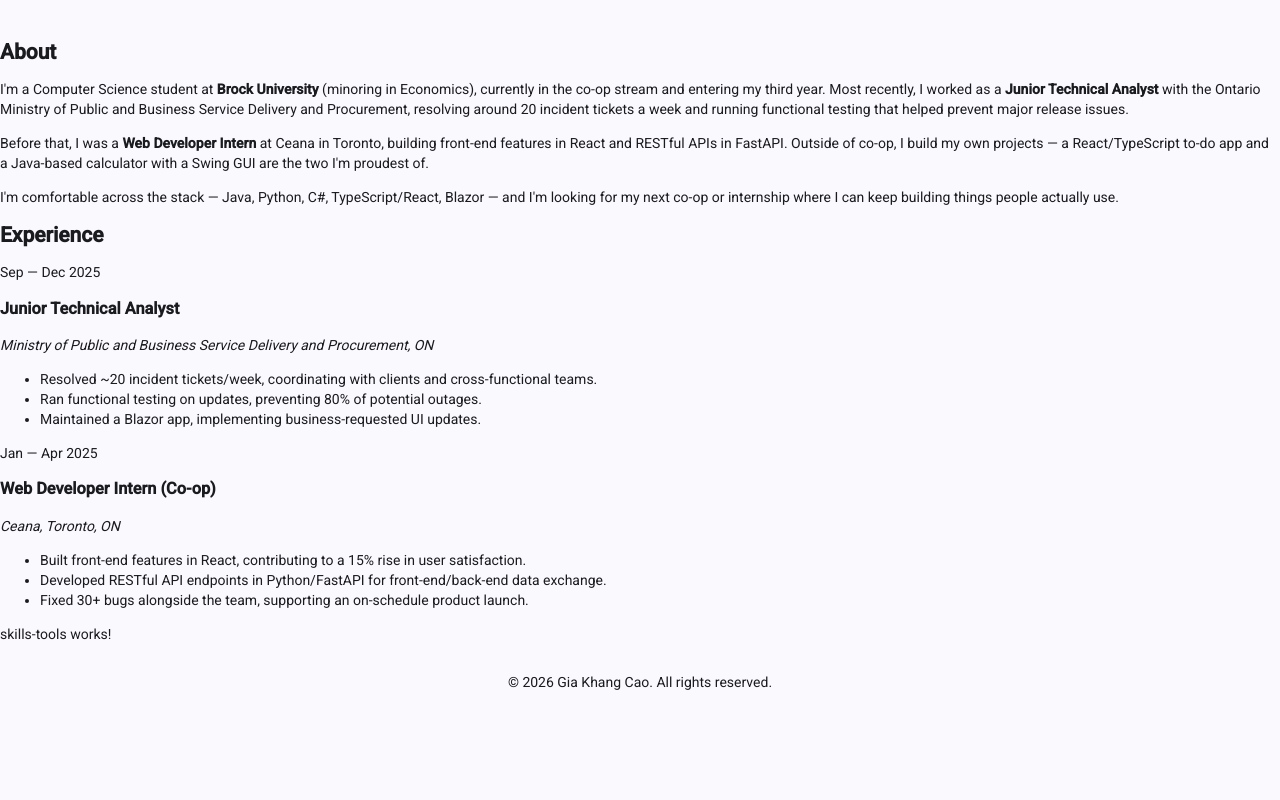
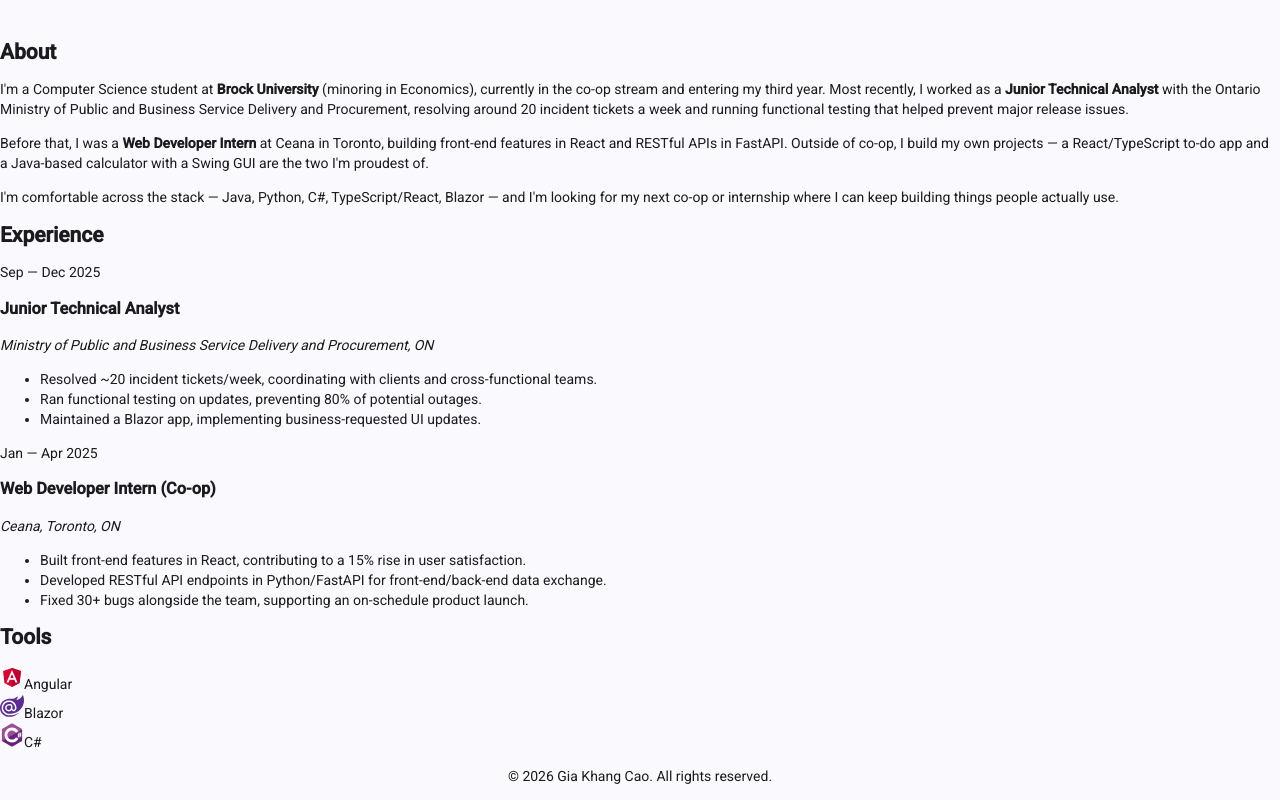
Before and after one commit to GiaKhangCao/Portfolio, an Angular app: page /portfolio in a window 1280 px wide. Shown: the part 359-1159 px from the top of the page. Before the commit the page ends 1065 px from the top, so only its background shows below. Built offline with nearby package versions, Linux system fonts and the light colour scheme.

Commit message:
Implement skill badges

```diff
--- a/src/app/components/sections/skills-tools/skills-tools.html
+++ b/src/app/components/sections/skills-tools/skills-tools.html
@@ -1 +1,9 @@
-<p>skills-tools works!</p>
+<section class="skill-section">
+    <h2>Tools</h2>
+
+    <div>
+        @for (skillItem of skills; track skillItem.name) {
+            <app-badge [skill] = "skillItem"></app-badge>
+        }
+    </div>
+</section>
--- a/src/app/components/sections/skills-tools/skills-tools.ts
+++ b/src/app/components/sections/skills-tools/skills-tools.ts
@@ -1,11 +1,26 @@
 import { Component } from '@angular/core';
+import { Skill } from '../../../models/skill-model';
+import { Badge } from '../../badge/badge';
 
 @Component({
   selector: 'app-skills-tools',
-  imports: [],
+  imports: [Badge],
   templateUrl: './skills-tools.html',
   styleUrl: './skills-tools.scss',
 })
 export class SkillsTools {
-
+  skills: Skill[] = [
+    {
+      name: 'Angular',
+      iconName: 'Angular'
+    },
+    {
+      name: 'Blazor',
+      iconName: 'Blazor'
+    },
+    {
+      name: 'C#',
+      iconName: 'C#'
+    },
+  ]
 }
```
